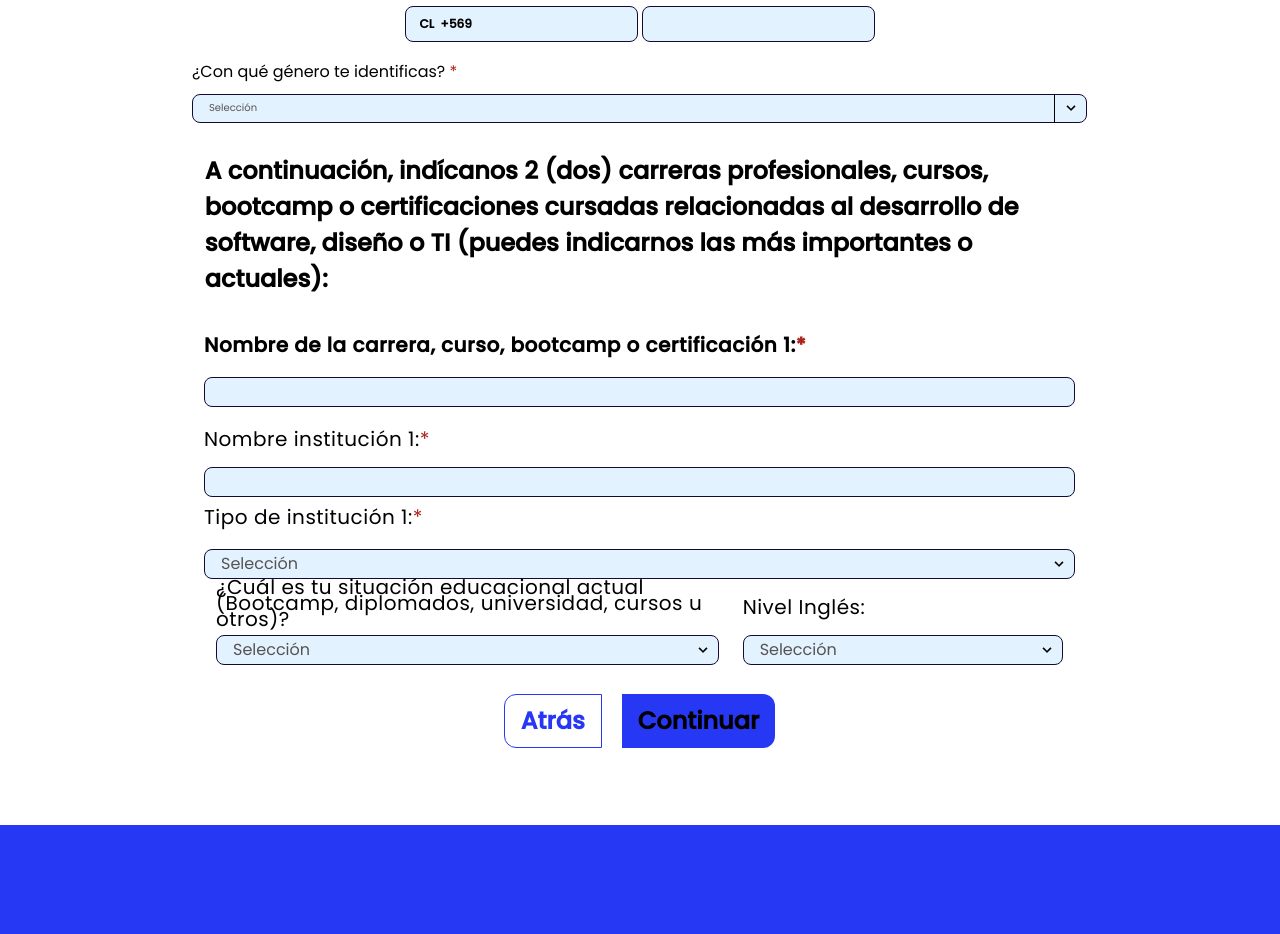
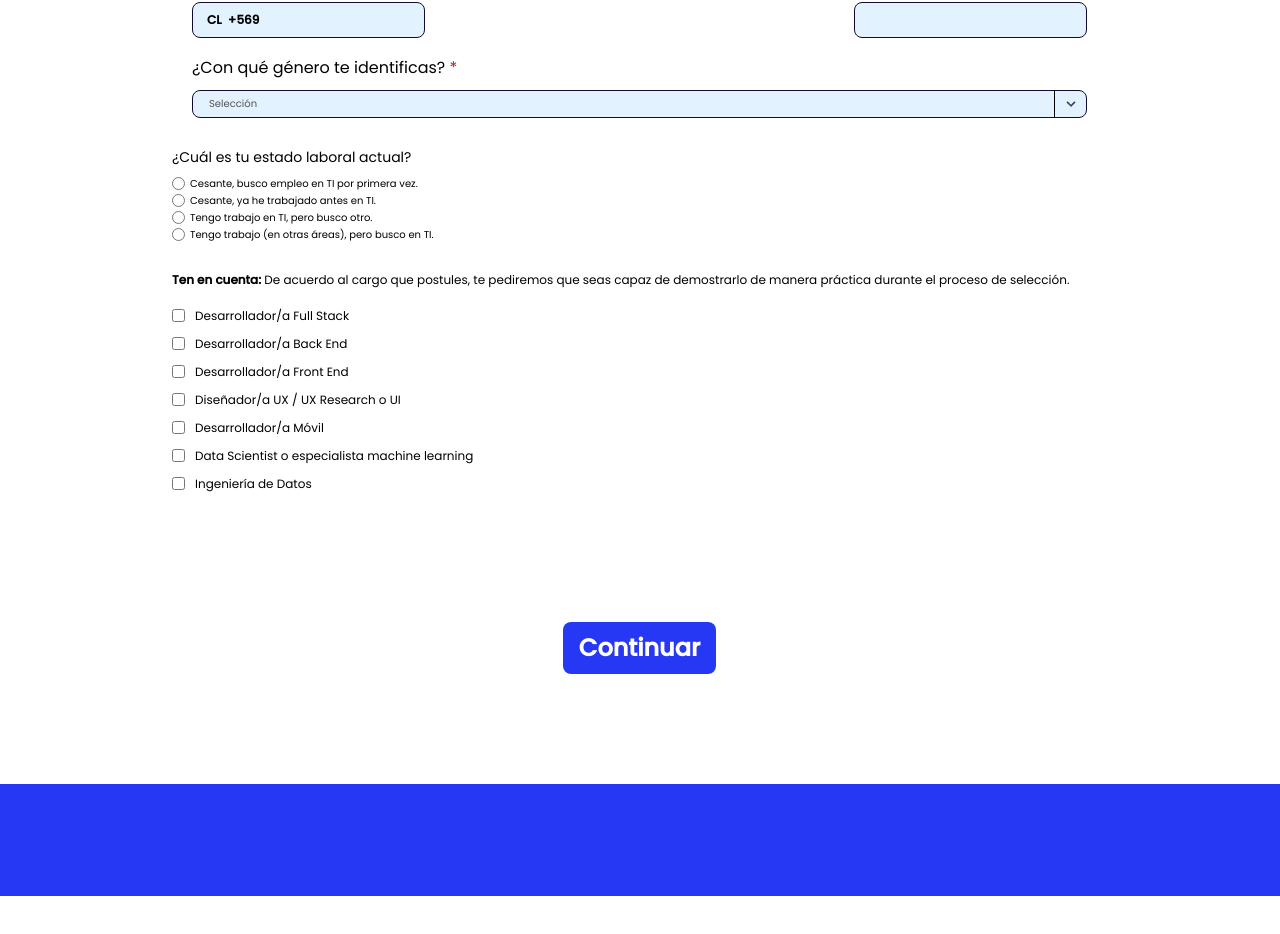
Before and after one commit to dlab-team/C11-Frontend, a React (Vite) app: page /personal-info in a window 1280 px wide. Shown: the part 948-1882 px from the top of the page. After the commit the page ends 1844 px from the top, so only its background shows below. Built offline with nearby package versions, Linux system fonts and the light colour scheme.

Commit message:
feat: construccion de pantalla

```diff
--- a/index.html
+++ b/index.html
@@ -4,6 +4,7 @@
     <meta charset="UTF-8" />
     <link rel="icon" type="image/svg+xml" href="/vite.svg" />
     <meta name="viewport" content="width=device-width, initial-scale=1.0" />
+    <script src="https://cdn.tailwindcss.com"></script>
     <title>Vite + React</title>
   </head>
   <body>
--- a/src/pages/application-form/PersonalInfoForm.jsx
+++ b/src/pages/application-form/PersonalInfoForm.jsx
@@ -73,9 +73,9 @@ function PersonalInfoForm() {
           >
             País <span className="text-[#AC231B]">*</span>
           </label>
-          <div className="relative divide-x divide-black">
+          <div className="relative divide-x divide-black text-[10px]">
             <select
-              class="block appearance-none w-full bg-[#E2F2FE] border border-[#140B34] text-[#575253] py-1 px-4 pr-8 rounded-[0.5rem] leading-tight focus:outline-none focus:bg-white focus:border-gray-500"
+              className="block appearance-none w-full bg-[#E2F2FE] border border-[#140B34] text-[#575253] py-[7px] px-4 pr-8 rounded-[0.5rem] leading-tight focus:outline-none focus:bg-white focus:border-gray-500"
               id="grid-state"
             >
               <option>Selección</option>
@@ -98,9 +98,9 @@ function PersonalInfoForm() {
           >
             Región <span className="text-[#AC231B]">*</span>
           </label>
-          <div className="relative divide-x divide-black">
+          <div className="relative divide-x divide-black text-[10px]">
             <select
-              class="block appearance-none w-full bg-[#E2F2FE] border border-[#140B34] text-[#575253] py-1 px-4 pr-8 rounded-[0.5rem] leading-tight focus:outline-none focus:bg-white focus:border-gray-500"
+              className="block appearance-none w-full bg-[#E2F2FE] border border-[#140B34] text-[#575253] py-[7px] px-4 pr-8 rounded-[0.5rem] leading-tight focus:outline-none focus:bg-white focus:border-gray-500"
               id="grid-state"
             >
               <option>Selección</option>
@@ -123,9 +123,9 @@ function PersonalInfoForm() {
           >
             Ciudad <span className="text-[#AC231B]">*</span>
           </label>
-          <div className="relative divide-x divide-black">
+          <div className="relative divide-x divide-black text-[10px]">
             <select
-              class="block appearance-none w-full bg-[#E2F2FE] border border-[#140B34] text-[#575253] py-1 px-4 pr-8 rounded-[0.5rem] leading-tight focus:outline-none focus:bg-white focus:border-gray-500"
+              className="block appearance-none w-full bg-[#E2F2FE] border border-[#140B34] text-[#575253] py-[7px] px-4 pr-8 rounded-[0.5rem] leading-tight focus:outline-none focus:bg-white focus:border-gray-500"
               id="grid-state"
             >
               <option>Selección</option>
@@ -148,7 +148,7 @@ function PersonalInfoForm() {
           >
             Numero telefónico <span className="text-[#AC231B]">*</span>
           </label>
-          <div className="flex gap-1 justify-center">
+          <div className="flex gap-1 justify-between">
             <input
               className="font-semibold h-[29px] pl-[14px] text-xs border-[0.5px] border-[#140B34] rounded-md sm:rounded-lg mt-[0.4063rem] sm:mt-[1rem] w-[79px] sm:w-[14.5625rem] sm:h-9 bg-celeste"
               type="text"
@@ -188,131 +188,135 @@ function PersonalInfoForm() {
             </div>
           </div>
         </div>
-        <h2 className="mt-[1.88rem] mb-[2rem] lg:mb-[2.5rem] text-left px-[0.8rem] text-[0.69rem] font-semibold lg:text-[1.5rem]">
-          A continuación, indícanos 2 (dos) carreras profesionales, cursos,
-          bootcamp o certificaciones cursadas relacionadas al desarrollo de
-          software, diseño o TI (puedes indicarnos las más importantes o
-          actuales):
+        <div className="mt-[29px] ml-[-20px] mr-[-42px]">
+          <h2 className="text-[14px] mb-[8px]">
+            ¿Cuál es tu estado laboral actual?
           </h2>
-        <div class="w-full md:w-3/3 px-3 mb-[1.38rem] md:mb-0 lg:mb-[1.5rem]">
-          <label
-            class="block tracking-wide text-black text-xs text-[0.75rem] lg:text-[1.25rem] font-semibold mb-2 lg:mb-[1.5rem]"
-            for="grid-first-name"
-          >
-            Nombre de la carrera, curso, bootcamp o certificación 1:
-            <span className="text-[#AC231B]">*</span>
+          <div className="flex flex-col gap-[2px]">
+            <label htmlFor="radio-direct" className="text-[10px]">
+              <input
+                className="p-0 m-0 mt-[-2px] mr-[5px] align-middle ap"
+                type="radio"
+                name="direct"
+                id="radio-direct"
+                value="true"
+              />
+              Cesante, busco empleo en TI por primera vez.
             </label>
+            <label htmlFor="radio-direct" className="text-[10px]">
               <input
-            class="appearance-none block w-full bg-[#E2F2FE] border border-[#140B34] text-[#575253] rounded-[0.5rem] py-1 px-4 leading-tight focus:outline-none focus:bg-white"
-            id="grid-first-name"
-            type="text"
-            placeholder=""
+                className="p-0 m-0 mt-[-2px] mr-[5px] align-middle ap"
+                type="radio"
+                name="direct"
+                id="radio-direct"
+                value="true"
               />
+              Cesante, ya he trabajado antes en TI.
+            </label>
+            <label htmlFor="radio-direct" className="text-[10px]">
+              <input
+                className="p-0 m-0 mt-[-2px] mr-[5px] align-middle ap"
+                type="radio"
+                name="direct"
+                id="radio-direct"
+                value="true"
+              />
+              Tengo trabajo en TI, pero busco otro.
+            </label>
+            <label htmlFor="radio-direct" className="text-[10px]">
+              <input
+                className="p-0 m-0 mt-[-2px] mr-[5px] align-middle ap"
+                type="radio"
+                name="direct"
+                id="radio-direct"
+                value="true"
+              />
+              Tengo trabajo (en otras áreas), pero busco en TI.
+            </label>
           </div>
-        <div class="w-full md:w-3/3 px-3 mb-[1.38rem] md:mb-0">
-          <label
-            class="block tracking-wide text-black text-xs lg:text-[1.25rem] font-normal font-poppins mb-2 lg:mb-[1.25rem]"
-            for="grid-first-name"
-          >
-            Nombre institución 1:<span className="text-[#AC231B]">*</span>
+          <div className="mt-[30px]">
+            <p className="text-xs text-justify mb-[20px]">
+              <strong>Ten en cuenta:</strong> De acuerdo al cargo que postules,
+              te pediremos que seas capaz de demostrarlo de manera práctica
+              durante el proceso de selección.
+            </p>
+            <div className="flex flex-col gap-[12px] text-xs">
+              <label htmlFor="radio-direct">
+                <input
+                  className="p-0 m-0 mt-[-2px] mr-[10px] align-middle ap"
+                  type="checkbox"
+                  name="direct"
+                  id="radio-direct"
+                  value="true"
+                />
+                Desarrollador/a Full Stack
               </label>
+              <label htmlFor="radio-direct">
                 <input
-            class="appearance-none block w-full bg-[#E2F2FE] border border-[#140B34] text-[#575253] rounded-[0.5rem] py-1 px-4 mb-3 leading-tight focus:outline-none focus:bg-white"
-            id="grid-first-name"
-            type="text"
-            placeholder=""
+                  className="p-0 m-0 mt-[-2px] mr-[10px] align-middle ap"
+                  type="checkbox"
+                  name="direct"
+                  id="radio-direct"
+                  value="true"
                 />
-        </div>
-        <div class="w-full md:w-3/3 px-3 md:mb-0 lg:mb-[1.81rem]">
-          <label
-            class="block tracking-wide text-black text-xs lg:text-[1.25rem] font-normal mb-2 lg:mb-[1.5rem]"
-            for="grid-state"
-          >
-            Tipo de institución 1:<span className="text-[#AC231B]">*</span>
+                Desarrollador/a Back End
               </label>
-          <div class="relative">
-            <select
-              class="block appearance-none w-full bg-[#E2F2FE] border border-[#140B34] text-[#575253] py-1 px-4 pr-8 rounded-[0.5rem] leading-tight focus:outline-none focus:bg-white focus:border-gray-500"
-              id="grid-state"
-            >
-              <option>Selección</option>
-            </select>
-            <div class="pointer-events-none absolute inset-y-0 right-0 flex items-center px-2 text-gray-700">
-              <svg
-                class="fill-current h-4 w-4"
-                xmlns="http://www.w3.org/2000/svg"
-                viewBox="0 0 20 20"
-              >
-                <path d="M9.293 12.95l.707.707L15.657 8l-1.414-1.414L10 10.828 5.757 6.586 4.343 8z" />
-              </svg>
-            </div>
-          </div>
-          {/* _________________Ultima sección_________________ */}
-          <div className="grid grid-cols-2 lg:flex lg:flex-row">
-            <div class="w-full md:w-5/5 lg:w-[36.8rem] px-3 md:mb-0">
-              <label
-                class="block tracking-wide text-black text-xs font-normal mb-2 text-[0.625rem] lg:text-[1.25rem]"
-                for="grid-state"
-              >
-                ¿Cuál es tu situación educacional actual (Bootcamp, diplomados,
-                universidad, cursos u otros)?
+              <label htmlFor="radio-direct">
+                <input
+                  className="p-0 m-0 mt-[-2px] mr-[10px] align-middle ap"
+                  type="checkbox"
+                  name="direct"
+                  id="radio-direct"
+                  value="true"
+                />
+                Desarrollador/a Front End
               </label>
-              <div class="relative">
-                <select
-                  class="block appearance-none w-full bg-[#E2F2FE] border border-[#140B34] text-[#575253] px-4 lg:py-1 pr-8 rounded-[0.5rem] leading-tight focus:outline-none focus:bg-white focus:border-gray-500"
-                  id="grid-state"
-                >
-                  <option>Selección</option>
-                  <option>Missouri</option>
-                  <option>Texas</option>
-                </select>
-                <div class="pointer-events-none absolute inset-y-0 right-0 flex items-center px-2 text-gray-700">
-                  <svg
-                    class="fill-current h-4 w-4"
-                    xmlns="http://www.w3.org/2000/svg"
-                    viewBox="0 0 20 20"
-                  >
-                    <path d="M9.293 12.95l.707.707L15.657 8l-1.414-1.414L10 10.828 5.757 6.586 4.343 8z" />
-                  </svg>
+              <label htmlFor="radio-direct">
+                <input
+                  className="p-0 m-0 mt-[-2px] mr-[10px] align-middle ap"
+                  type="checkbox"
+                  name="direct"
+                  id="radio-direct"
+                  value="true"
+                />
+                Diseñador/a UX / UX Research o UI
+              </label>
+              <label htmlFor="radio-direct">
+                <input
+                  className="p-0 m-0 mt-[-2px] mr-[10px] align-middle ap"
+                  type="checkbox"
+                  name="direct"
+                  id="radio-direct"
+                  value="true"
+                />
+                Desarrollador/a Móvil
+              </label>
+              <label htmlFor="radio-direct" className="mr-[-10px]">
+                <input
+                  className="p-0 m-0 mt-[-2px] mr-[10px] align-middle ap"
+                  type="checkbox"
+                  name="direct"
+                  id="radio-direct"
+                  value="true"
+                />
+                Data Scientist o especialista machine learning
+              </label>
+              <label htmlFor="radio-direct">
+                <input
+                  className="p-0 m-0 mt-[-2px] mr-[10px] align-middle ap"
+                  type="checkbox"
+                  name="direct"
+                  id="radio-direct"
+                  value="true"
+                />
+                Ingeniería de Datos
+              </label>
             </div>
           </div>
         </div>
-            <div class="grid grid-cols-1 items-end w-full md:w-2/3 lg:w-[24rem] px-3 md:mb-0">
-              <label
-                class="block  tracking-wide text-black text-[0.75rem] lg:text-[1.25rem] font-normal"
-                for="grid-state"
-              >
-                Nivel Inglés:
-              </label>
-              <div class="relative">
-                <select
-                  class="block appearance-none w-full bg-[#E2F2FE] border border-[#140B34] text-[#575253] px-4 lg:py-1 pr-8 rounded-[0.5rem] leading-tight focus:outline-none focus:bg-[#E2F2FE] focus:border-gray-500"
-                  id="grid-state"
-                >
-                  <option>Selección</option>
-                  <option>Missouri</option>
-                  <option>Texas</option>
-                </select>
-                <div class="pointer-events-none absolute inset-y-0 right-0 flex items-center px-2 text-gray-700">
-                  <svg
-                    class="fill-current h-4 w-4"
-                    xmlns="http://www.w3.org/2000/svg"
-                    viewBox="0 0 20 20"
-                  >
-                    <path d="M9.293 12.95l.707.707L15.657 8l-1.414-1.414L10 10.828 5.757 6.586 4.343 8z" />
-                  </svg>
-                </div>
-              </div>
-            </div>
-          </div>
-        </div>
-        {/* _____________Botones_____________ */}
-        <div className="flex justify-center mb-[1rem] mt-[1rem]">
-          <div class="inline-flex">
-            <button class="bg-white text-[#2738F5] border-[1px] border-[#2738F5] font-bold py-2 px-4 rounded-l-xl mr-[0.31rem] lg:mr-[1.25rem] lg:text-[1.5rem]">
-              Atrás
-            </button>
-            <button class="bg-[#2738F5] text-white font-bold py-2 px-4 rounded-r-xl lg:text-[1.5rem]">
+        <div className="flex justify-center mb-[1rem] mt-[130px] mb-[49px]">
+          <div className="inline-flex">
+            <button className="bg-[#2738F5] text-white font-bold py-2 px-4 rounded-[8px] lg:text-[1.5rem]">
               Continuar
             </button>
           </div>
```
Also changed, not shown: src/pages/application-form/InformacionProfesionalForm.jsx (line endings or trailing spaces). Lines whose indentation alone changed are shown as unchanged.
